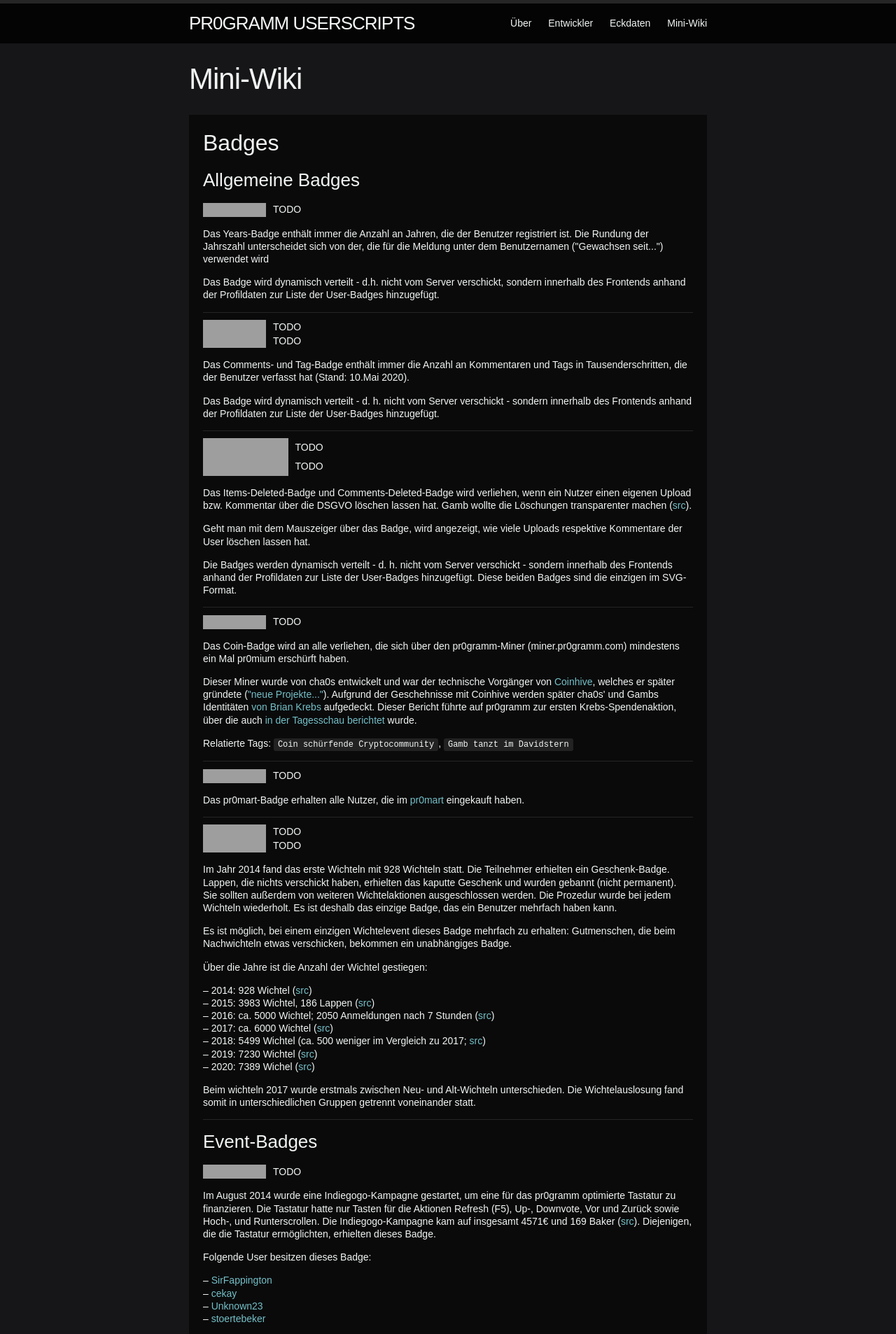
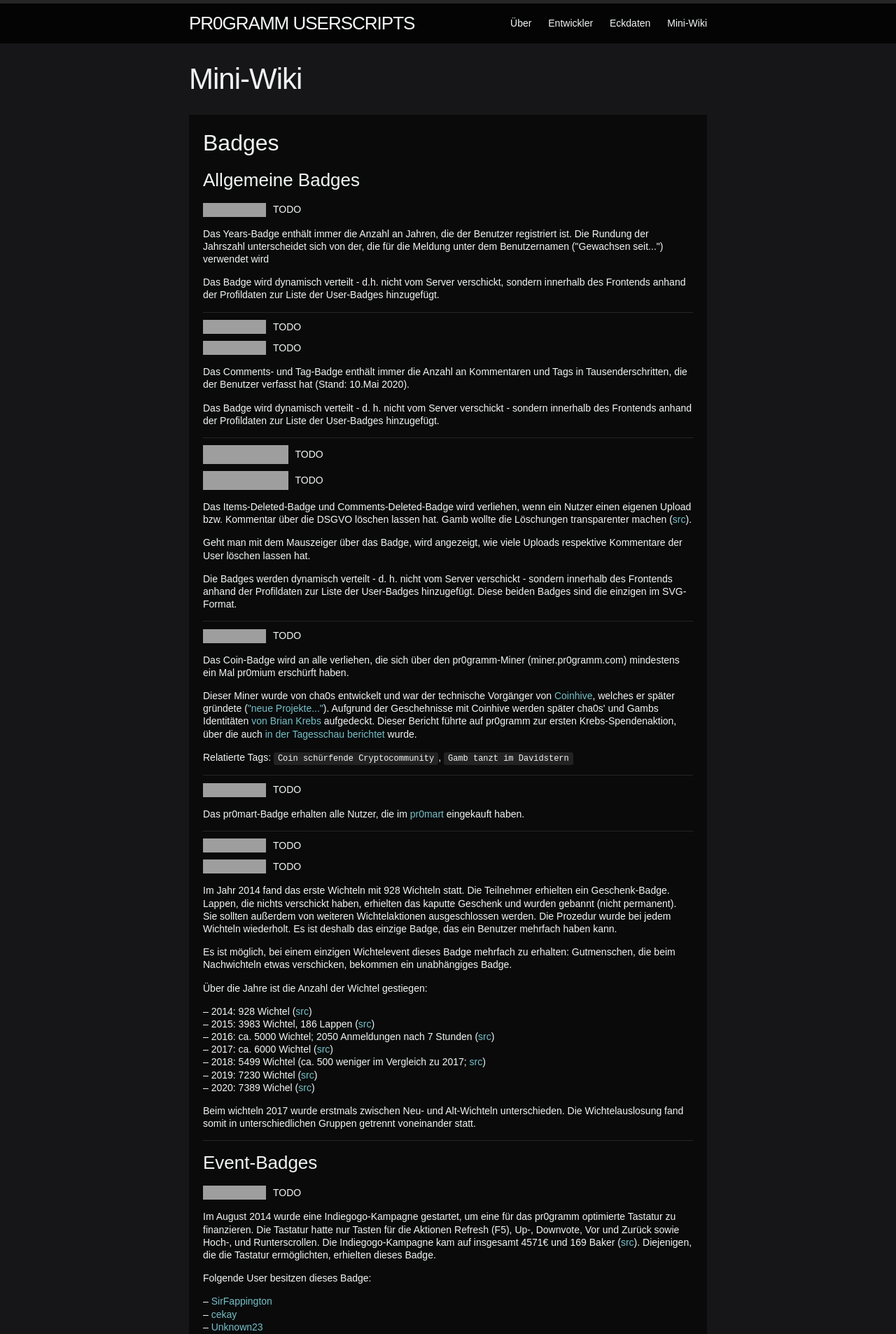
Before and after one commit to holzmaster/userscripts, a Jekyll site: the page built from miniwiki.html, in a window 1280 px wide. Shown: the top 1906 px of the page at 70% size. Built offline with Jekyll 4.4.1, drawn with Linux system fonts in a browser that asks for light colours; grey boxes are pictures that could not be loaded.

Commit message:
Enhance layout of badges

```diff
--- a/css/main.scss
+++ b/css/main.scss
@@ -249,6 +249,11 @@ section.badges {
 	dl.badge-list dt {
 		display: block;
 
+		ul {
+			display: flex;
+			flex-direction: column;
+			gap: 10px;
+
 			li {
 				display: flex;
 				align-items: center;
@@ -264,6 +269,7 @@ section.badges {
 			}
 		}
 	}
+}
 
 .team-rot { color: #c52b2f }
 .team-blau { color: #337fd2 }
```
Lines whose indentation alone changed are shown as unchanged.
